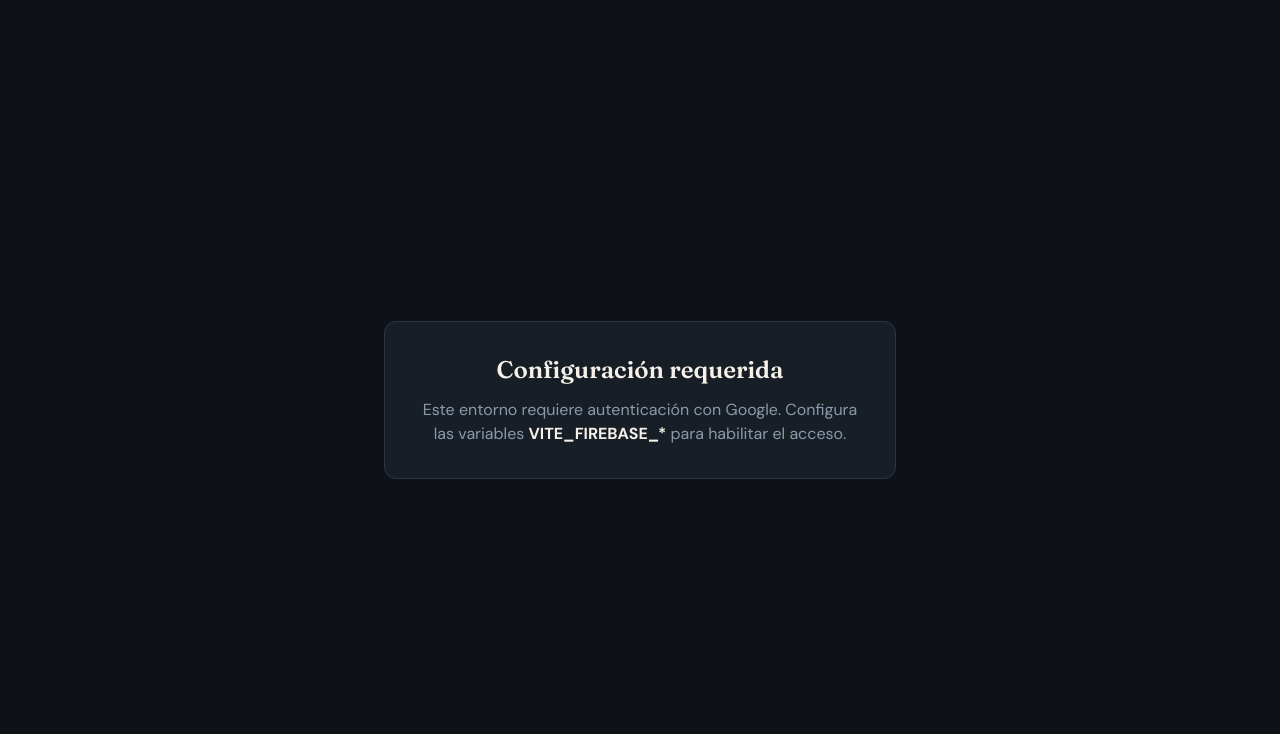
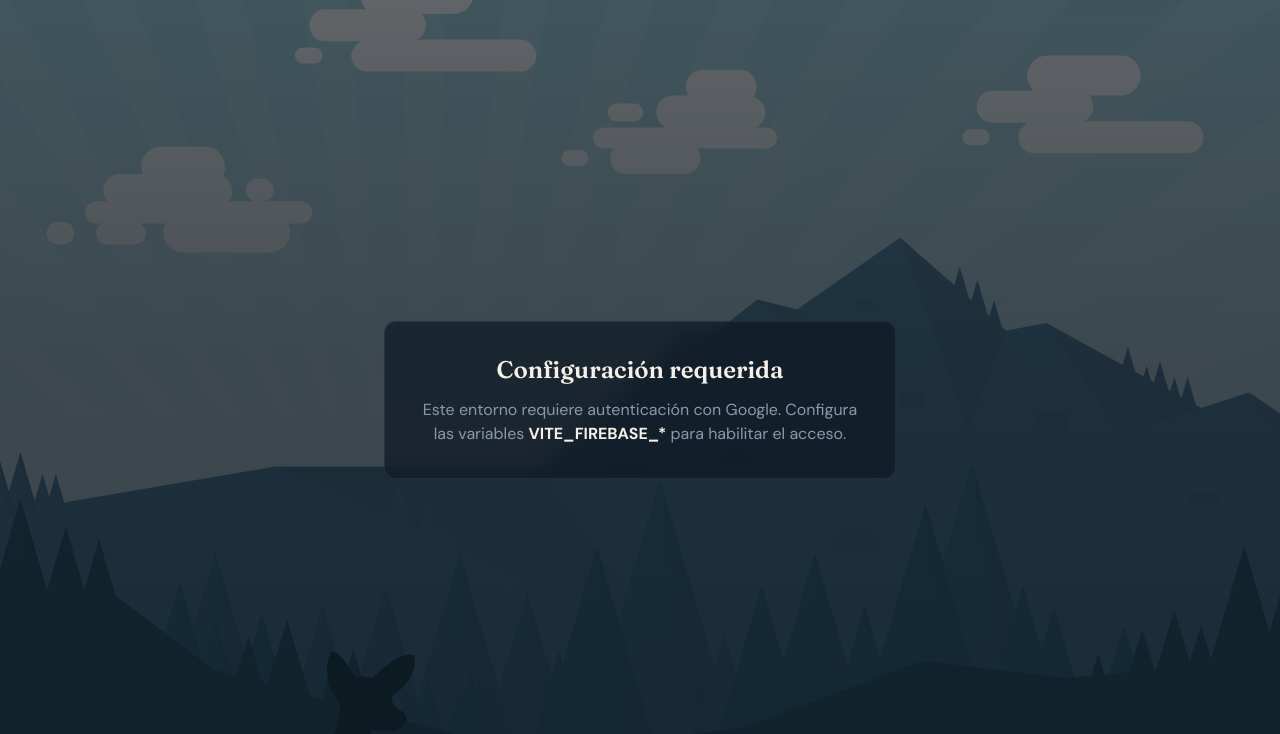
Before and after one commit to jonnidiazdev/juri-portfolio, a React (Vite) app: page / in a window 1280 px wide. Shown: the top 734 px of the page. Built offline with nearby package versions, Linux system fonts and the light colour scheme; no server answers.

Commit message:
se agrega fondo estatico

```diff
--- a/src/App.tsx
+++ b/src/App.tsx
@@ -17,6 +17,7 @@ import AddAssetModal from './components/AddAssetModal'
 import EditAssetModal from './components/EditAssetModal'
 import SettingsModal from './components/SettingsModal'
 import ErrorMessage from './components/ErrorMessage'
+import NightForestBackground from './components/NightForestBackground'
 
 interface AppProps {
   user: { uid: string; displayName?: string; photoURL?: string; email?: string }
@@ -143,7 +144,8 @@ function App({ user }: AppProps) {
   }
 
   return (
-    <div className="bg-ink min-h-screen text-paper">
+    <div className="relative min-h-screen text-paper">
+      <NightForestBackground />
       <Routes>
         <Route
           element={
--- a/src/components/AppNav.tsx
+++ b/src/components/AppNav.tsx
@@ -10,15 +10,14 @@ function TrendIcon() {
 
 export default function AppNav() {
   const linkClass = ({ isActive }: { isActive: boolean }) =>
-    `px-4 py-2.5 text-sm font-medium rounded-md transition-colors inline-flex items-center gap-2 focus-visible:outline focus-visible:outline-2 focus-visible:outline-offset-2 focus-visible:outline-celeste ${
+    `px-4 py-2.5 text-sm font-medium rounded-lg transition-colors inline-flex items-center gap-2 focus-visible:outline focus-visible:outline-2 focus-visible:outline-offset-2 focus-visible:outline-celeste ${
       isActive
         ? 'bg-celeste/15 text-celeste border border-celeste/30'
-        : 'text-paper/80 bg-surface border border-border hover:text-paper hover:border-border-light hover:bg-surface-raised'
+        : 'text-paper/80 border border-transparent hover:text-paper hover:bg-white/5 hover:border-celeste/10'
     }`
 
   return (
-    <div className="sticky top-0 z-30 -mx-3 sm:-mx-4 px-3 sm:px-4 py-3 mb-4 bg-ink/95 backdrop-blur-sm border-b border-border">
-      <nav className="flex gap-2" aria-label="Navegación principal">
+    <nav className="card inline-flex gap-2 p-2 shrink-0" aria-label="Navegación principal">
         <NavLink to="/" end className={linkClass}>
           Activos
         </NavLink>
@@ -27,6 +26,5 @@ export default function AppNav() {
           Evolución
         </NavLink>
       </nav>
-    </div>
   )
 }
--- a/src/components/GoogleLoginGate.tsx
+++ b/src/components/GoogleLoginGate.tsx
@@ -1,6 +1,7 @@
 import { useEffect, useState } from 'react'
 import { isFirebaseConfigured, signInWithGoogle, subscribeToAuthChanges } from '../config/firebase'
 import LoadingSpinner from './LoadingSpinner'
+import NightForestBackground from './NightForestBackground'
 
 interface GoogleLoginGateProps {
   children: (user: { uid: string; displayName?: string; photoURL?: string; email?: string }) => React.ReactNode
@@ -45,7 +46,8 @@ export default function GoogleLoginGate({ children }: GoogleLoginGateProps) {
 
    if (isLoading) {
      return (
-       <div className="bg-ink min-h-screen flex items-center justify-center">
+       <div className="relative min-h-screen flex items-center justify-center">
+         <NightForestBackground />
          <LoadingSpinner text="Validando sesión…" />
        </div>
      )
@@ -53,7 +55,8 @@ export default function GoogleLoginGate({ children }: GoogleLoginGateProps) {
 
    if (!isFirebaseConfigured) {
      return (
-       <div className="bg-ink min-h-screen flex items-center justify-center px-4">
+       <div className="relative min-h-screen flex items-center justify-center px-4">
+         <NightForestBackground />
          <div className="max-w-lg w-full card p-8 text-center">
            <h1 className="font-display text-2xl font-semibold mb-3 text-paper">Configuración requerida</h1>
            <p className="text-muted">
@@ -66,7 +69,8 @@ export default function GoogleLoginGate({ children }: GoogleLoginGateProps) {
 
    if (!user) {
      return (
-       <div className="bg-ink min-h-screen flex items-center justify-center px-4">
+       <div className="relative min-h-screen flex items-center justify-center px-4">
+         <NightForestBackground />
          <div className="max-w-md w-full card p-8">
            <p className="text-celeste text-xs font-mono-data uppercase tracking-widest mb-3">Portfolio personal</p>
            <h1 className="font-display text-3xl font-semibold mb-2 text-paper">El Juri-Portfolio</h1>
--- /dev/null
+++ b/src/components/NightForestBackground.tsx
@@ -0,0 +1,26 @@
+const BACKGROUND_IMAGE = '/backgrounds/794125_14238-NPF7PL.svg'
+
+export default function NightForestBackground() {
+  return (
+    <div
+      className="fixed inset-0 -z-10 overflow-hidden pointer-events-none"
+      aria-hidden="true"
+    >
+      <img
+        src={BACKGROUND_IMAGE}
+        alt=""
+        className="absolute inset-0 h-full w-full object-cover object-[center_22%] brightness-[0.55] saturate-[0.8]"
+        decoding="async"
+        fetchPriority="low"
+      />
+      <div
+        className="absolute inset-0"
+        style={{
+          background: `
+            linear-gradient(180deg, rgba(15, 26, 36, 0.35) 0%, rgba(15, 26, 36, 0.55) 45%, rgba(15, 26, 36, 0.65) 100%)
+          `,
+        }}
+      />
+    </div>
+  )
+}
--- a/src/components/PortfolioCategoryPieChart.tsx
+++ b/src/components/PortfolioCategoryPieChart.tsx
@@ -86,7 +86,7 @@ export default function PortfolioCategoryPieChart({
   return (
     <div className="h-56 sm:h-64 w-full">
       <ResponsiveContainer width="100%" height="100%">
-        <PieChart>
+        <PieChart style={{ background: 'transparent' }}>
           <Pie
             data={chartData}
             dataKey="value"
@@ -97,7 +97,7 @@ export default function PortfolioCategoryPieChart({
             isAnimationActive={false}
           >
             {chartData.map((entry) => (
-              <Cell key={entry.id} fill={entry.color} stroke="var(--color-surface)" strokeWidth={2} />
+              <Cell key={entry.id} fill={entry.color} stroke="rgba(15, 26, 36, 0.5)" strokeWidth={2} />
             ))}
           </Pie>
           <Tooltip
--- a/src/components/PortfolioEvolutionChart.tsx
+++ b/src/components/PortfolioEvolutionChart.tsx
@@ -171,7 +171,7 @@ export default function PortfolioEvolutionChart({ snapshots }: PortfolioEvolutio
 
       <div className="h-72 sm:h-80 w-full">
         <ResponsiveContainer width="100%" height="100%">
-          <LineChart data={chartData} margin={{ top: 8, right: 8, left: 0, bottom: 0 }}>
+          <LineChart data={chartData} margin={{ top: 8, right: 8, left: 0, bottom: 0 }} style={{ background: 'transparent' }}>
             <CartesianGrid stroke="var(--color-border)" strokeDasharray="3 3" vertical={false} />
             <XAxis
               dataKey="label"
--- a/src/index.css
+++ b/src/index.css
@@ -14,6 +14,13 @@
   --color-subtle: #5c6b7a;
   --color-border: #2a3544;
   --color-border-light: #354052;
+
+  --color-forest-warm: #3d2e1f;
+  --color-forest-amber: #c4956a;
+  --color-forest-teal: #2a4a5e;
+  --color-forest-deep: #0f1a24;
+  --color-forest-mist: #4a6a7a;
+  --color-surface-glass: rgba(15, 26, 36, 0.72);
 
   --font-display: "Fraunces", Georgia, serif;
   --font-body: "DM Sans", system-ui, sans-serif;
@@ -34,7 +41,7 @@
 }
 
 body {
-  background-color: var(--color-ink);
+  background-color: var(--color-forest-deep);
   color: var(--color-paper);
   font-family: var(--font-body);
   -webkit-font-smoothing: antialiased;
@@ -61,6 +68,26 @@ body {
   }
 }
 
+@keyframes twinkle {
+  0%, 100% {
+    opacity: 0.3;
+  }
+  50% {
+    opacity: 1;
+  }
+}
+
+@keyframes firefly {
+  0%, 100% {
+    opacity: 0.2;
+    transform: translateY(0);
+  }
+  50% {
+    opacity: 0.8;
+    transform: translateY(-4px);
+  }
+}
+
 .animate-fade-in {
   animation: fadeIn 0.45s ease-out;
 }
@@ -73,9 +100,23 @@ body {
   animation: ticker 40s linear infinite;
 }
 
+.animate-twinkle {
+  animation: twinkle 3s ease-in-out infinite;
+}
+
+.animate-firefly {
+  animation: firefly 4s ease-in-out infinite;
+}
+
 @media (prefers-reduced-motion: reduce) {
   .animate-ticker {
     animation: none;
+  }
+
+  .animate-twinkle,
+  .animate-firefly {
+    animation: none;
+    opacity: 0.6;
   }
 }
 
@@ -108,14 +149,18 @@ body {
   }
 
   .card {
-    background-color: var(--color-surface);
-    border: 1px solid var(--color-border);
+    background-color: var(--color-surface-glass);
+    backdrop-filter: blur(12px);
+    -webkit-backdrop-filter: blur(12px);
+    border: 1px solid rgba(107, 173, 201, 0.12);
     border-radius: 0.75rem;
   }
 
   .card-raised {
-    background-color: var(--color-surface-raised);
-    border: 1px solid var(--color-border);
+    background-color: rgba(31, 40, 51, 0.75);
+    backdrop-filter: blur(12px);
+    -webkit-backdrop-filter: blur(12px);
+    border: 1px solid rgba(107, 173, 201, 0.15);
     border-radius: 0.75rem;
   }
 
@@ -170,8 +215,10 @@ body {
 
   .field-input {
     width: 100%;
-    background-color: var(--color-ink);
-    border: 1px solid var(--color-border);
+    background-color: rgba(15, 26, 36, 0.6);
+    backdrop-filter: blur(8px);
+    -webkit-backdrop-filter: blur(8px);
+    border: 1px solid rgba(107, 173, 201, 0.15);
     border-radius: 0.5rem;
     padding: 0.75rem 1rem;
     color: var(--color-paper);
@@ -201,8 +248,10 @@ body {
   }
 
   .modal-panel {
-    background-color: var(--color-surface);
-    border: 1px solid var(--color-border);
+    background-color: var(--color-surface-glass);
+    backdrop-filter: blur(16px);
+    -webkit-backdrop-filter: blur(16px);
+    border: 1px solid rgba(107, 173, 201, 0.15);
     border-radius: 0.75rem;
     padding: 1.5rem;
     max-width: 28rem;
@@ -272,7 +321,7 @@ body {
   }
 
   .asset-card:hover {
-    border-color: var(--color-border-light) !important;
-    box-shadow: 0 4px 20px rgba(0, 0, 0, 0.25);
+    border-color: rgba(107, 173, 201, 0.25) !important;
+    box-shadow: 0 4px 24px rgba(15, 26, 36, 0.4);
   }
 }
```
Also changed, not shown: src/components/AppLayout.tsx (+9 -7 lines), public/backgrounds/794125_14238-NPF7PL.svg (added).
